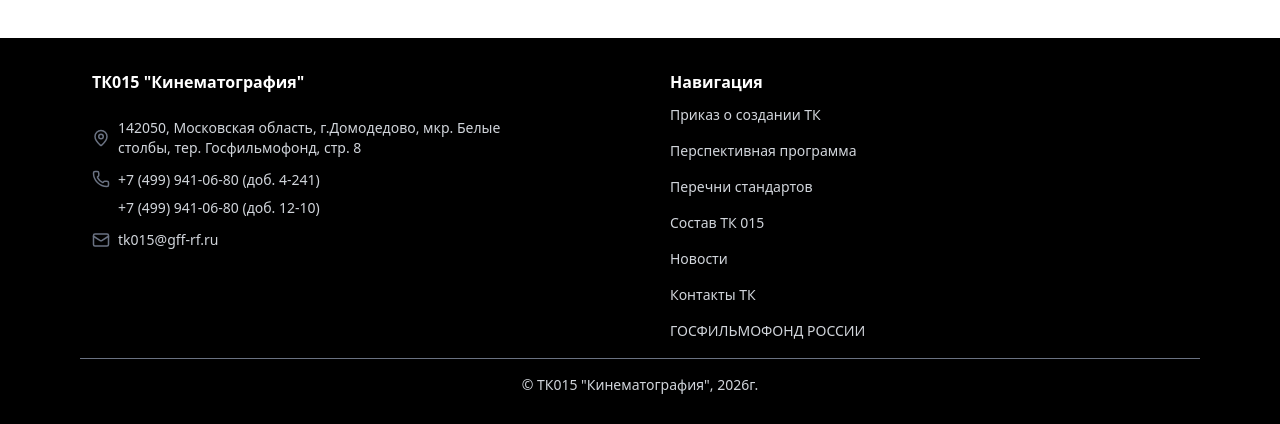
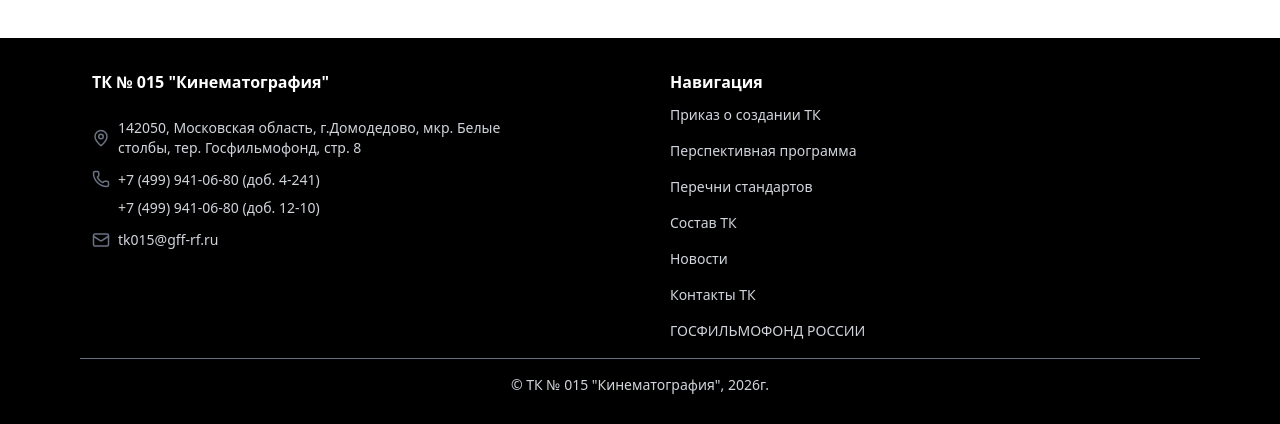
Before and after one commit to sentx389056/tk, a Next.js app: page / in a window 1280 px wide. Shown: the part 610-1034 px from the top of the page. Built offline with nearby package versions, Linux system fonts and the light colour scheme; no server answers; the database is empty.

Commit message:
Update Footer.tsx

```diff
--- a/src/components/Footer.tsx
+++ b/src/components/Footer.tsx
@@ -10,7 +10,7 @@
       <footer className="bg-black py-8 xl:px-20 text-white" style={{ color: 'white' }}>
          <div className="mx-auto px-3 grid grid-cols-1 sm:grid-cols-2 gap-8 sm:gap-15 container">
             <div>
-               <h2 className="text-white mb-6 font-bold" style={{ color: 'white' }}>ТК015 &quot;Кинематография&quot;</h2>
+               <h2 className="text-white mb-6 font-bold" style={{ color: 'white' }}>ТК № 015 &quot;Кинематография&quot;</h2>
                {/* <span className="text-gray-500 text-sm">ТК NNN</span> */}
                <ul className="flex gap-3 flex-col mt-2 text-sm mb-3">
                   <li className="flex items-center gap-2">
@@ -65,7 +65,7 @@
                         <Link href="/projects" className="text-gray-500 text-sm" style={{ color: '#d1d5db' }}>Перечни стандартов</Link>
                      </li>
                      <li>
-                        <Link href="/team" className="text-gray-500 text-sm" style={{ color: '#d1d5db' }}>Состав ТК 015</Link>
+                        <Link href="/team" className="text-gray-500 text-sm" style={{ color: '#d1d5db' }}>Состав ТК</Link>
                      </li>
                      <li>
                         <Link href="/news" className="text-gray-500 text-sm" style={{ color: '#d1d5db' }}>Новости</Link>
@@ -84,7 +84,8 @@
             </div>
          </div>
          <Separator className="my-4 bg-gray-500" />
-         <p className="text-gray-500 text-center text-sm" style={{ color: '#d1d5db' }}>&copy; ТК015 &quot;Кинематография&quot;, {currentYear}г.</p>
+         <p className="text-gray-500 text-center text-sm" style={{ color: '#d1d5db' }}>&copy; ТК № 015 &quot;Кинематография&quot;, {currentYear}г.</p>
       </footer>
    )
+
 }
```
